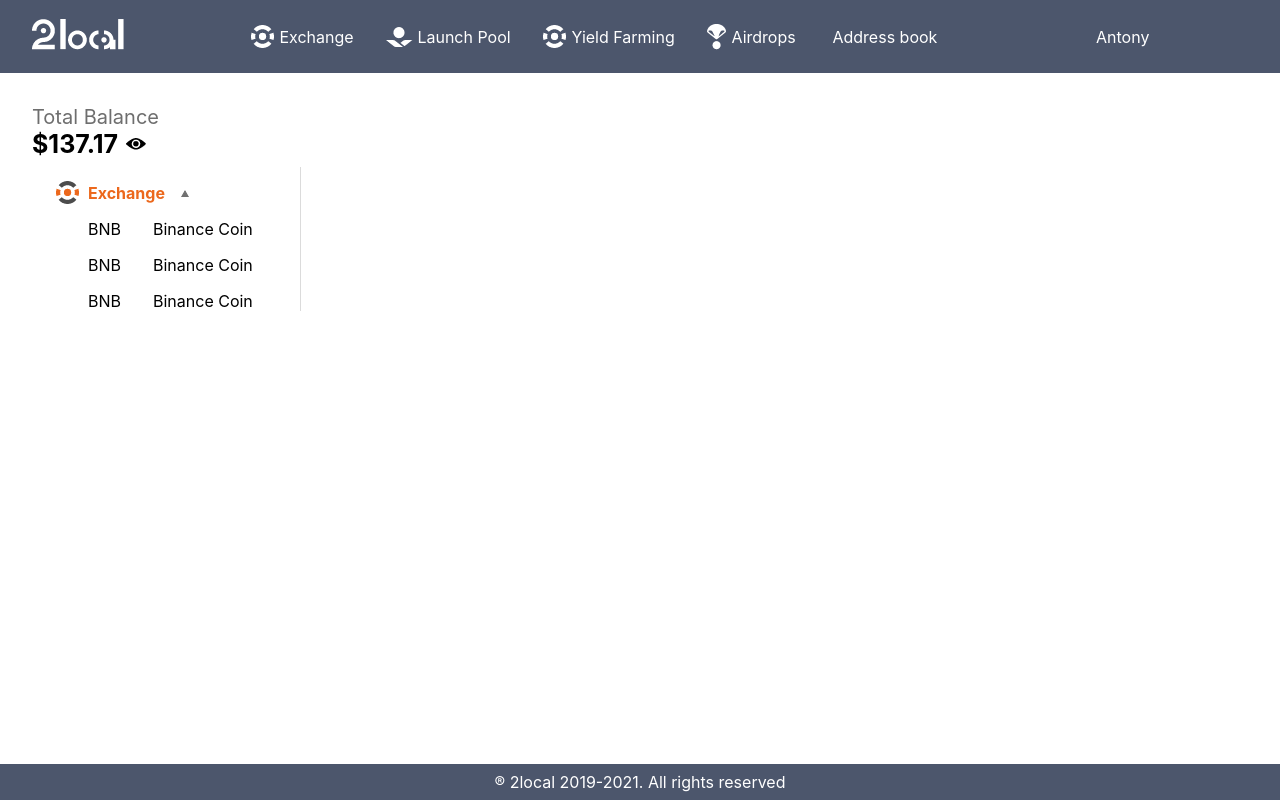
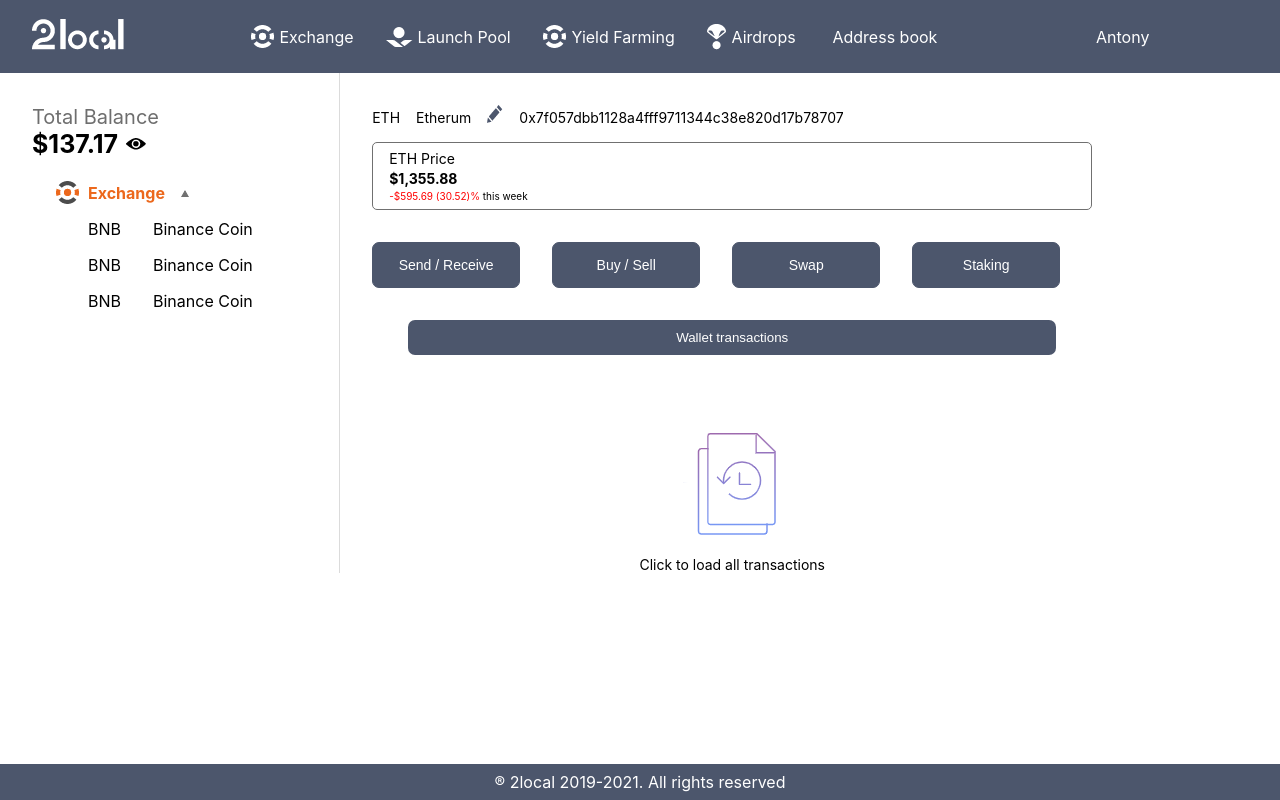
Before and after one commit to onlystar92/react-wallet-site, a React (Create React App) app: page / in a window 1280 px wide. Built offline with nearby package versions, Linux system fonts and the light colour scheme.

Commit message:
added: dashboard

```diff
--- a/src/App.css
+++ b/src/App.css
@@ -28,6 +28,10 @@
 	color: #61dafb;
 }
 
+.body {
+	display: flex;
+}
+
 @keyframes App-logo-spin {
 	from {
 		transform: rotate(0deg);
--- a/src/App.js
+++ b/src/App.js
@@ -2,13 +2,17 @@ import "./App.css";
 import Footer from "./components/Footer/Footer";
 import Navbar from "./components/Navbar/Navbar";
 import Sidebar from "./components/Sidebar/Sidebar";
+import Dashboard from "./components/Dashboard/Dashboard";
 
 function App() {
 	return (
 		<div className="App">
 			<Navbar />
-			<Sidebar />
-			<br />
+			<div className="body">
+				<Sidebar />
+				<Dashboard />
+			</div>
+
 			<Footer />
 		</div>
 	);
--- a/src/components/Sidebar/List.css
+++ b/src/components/Sidebar/List.css
@@ -1,7 +1,6 @@
 .list-container {
 	margin-left: 1.5rem;
 	margin-top: 0.5rem;
-	border-right: 1px solid #dbdbdb;
 }
 
 .list-head {
--- a/src/components/Sidebar/Sidebar.css
+++ b/src/components/Sidebar/Sidebar.css
@@ -1,7 +1,8 @@
 .sidebar-container {
-	width: 21%;
+	width: 24%;
 	padding-left: 2rem;
 	padding-top: 2rem;
+	border-right: 1px solid #dbdbdb;
 }
 
 .balance {
```
Lines whose indentation alone changed are shown as unchanged.
